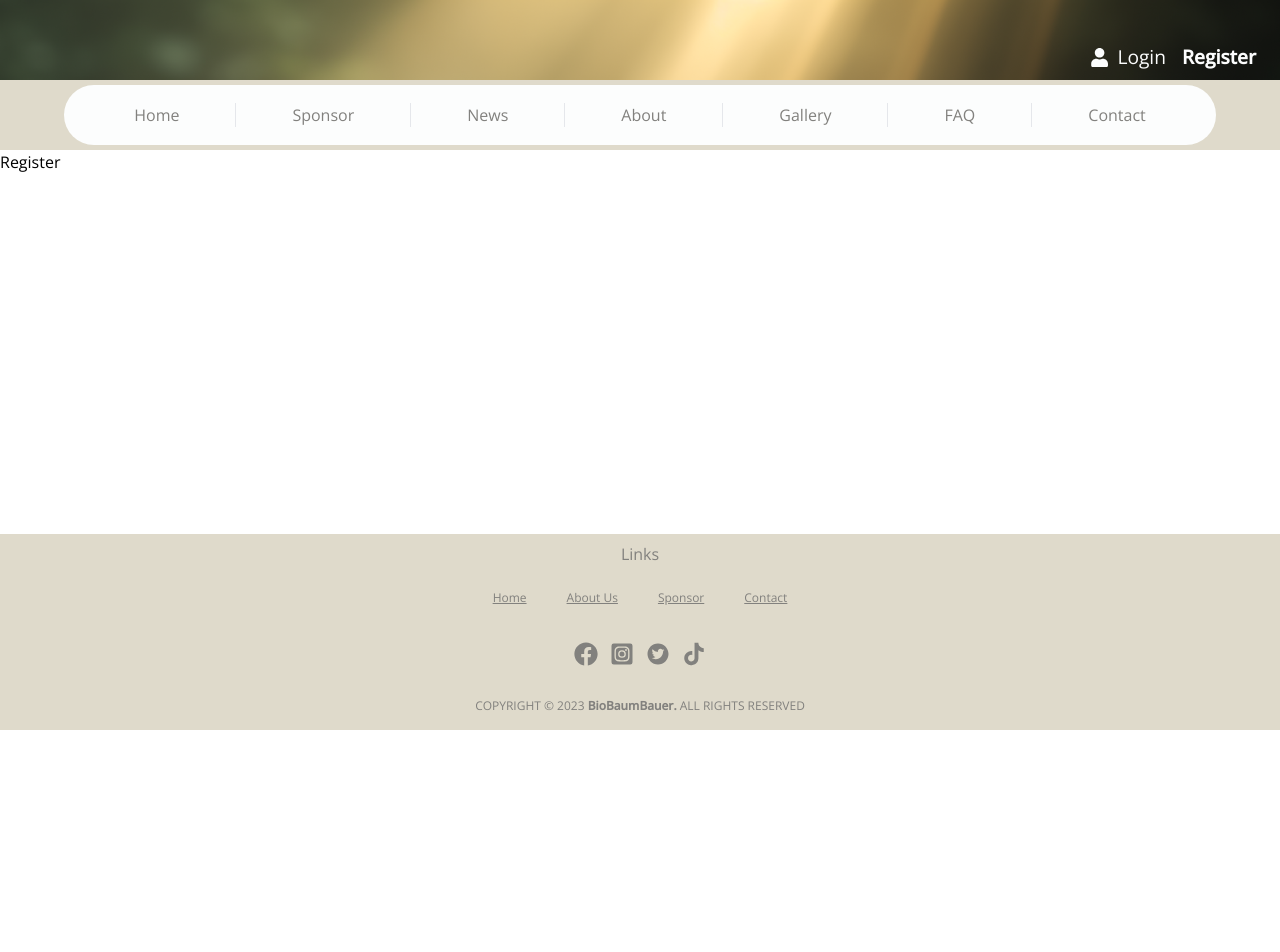
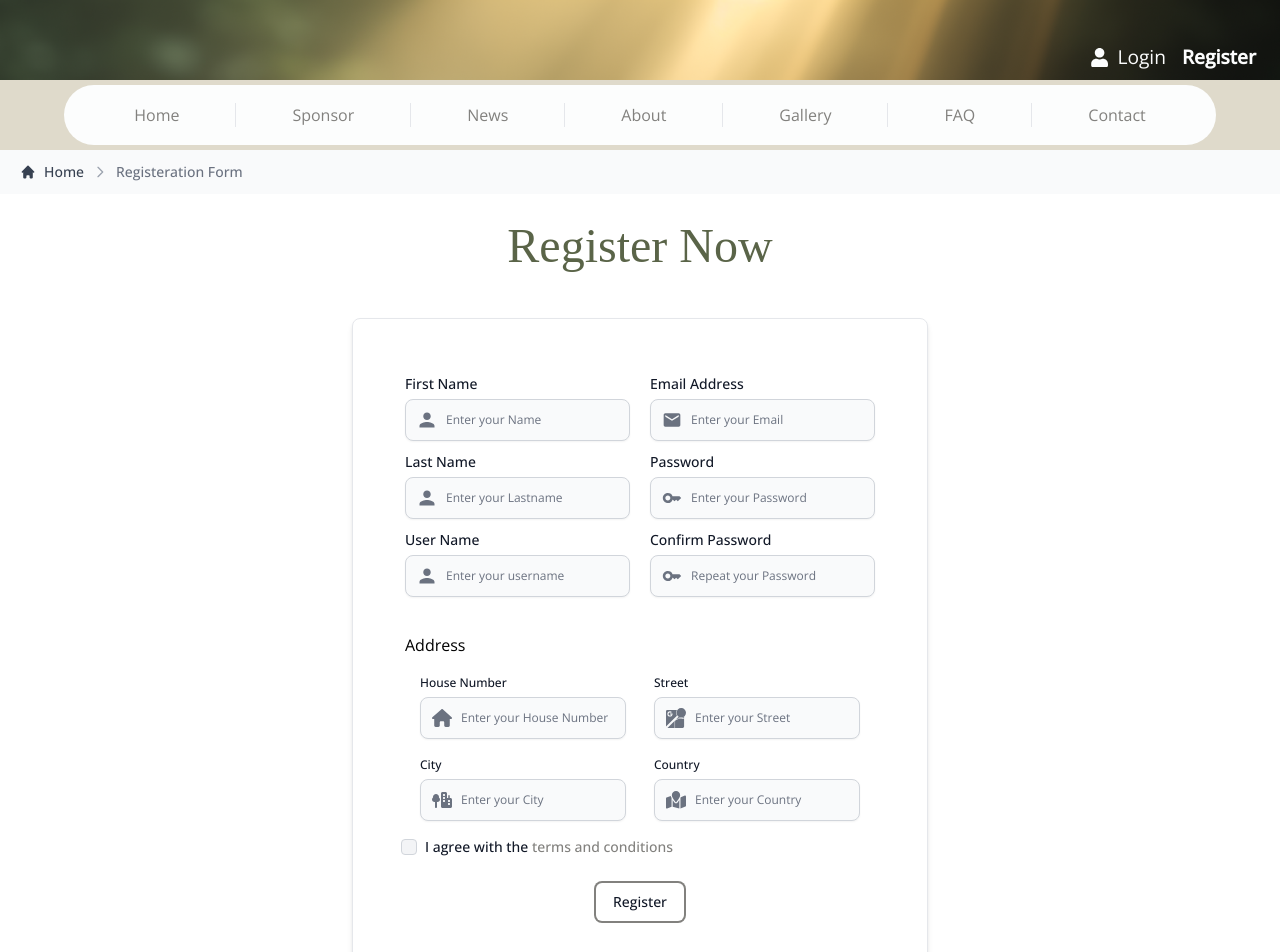
Before and after one commit to solawi-projects/baum-bauer-frontend, a React (Vite) app: page /register in a window 1280 px wide. Shown: the top 952 px of the page. Before the commit the page ends 800 px from the top, so only its background shows below. Built offline with nearby package versions, Linux system fonts and the light colour scheme; a web font is replaced by a local one.

Commit message:
registration page is done(bugs will be fixed)

```diff
--- a/src/pages/News.jsx
+++ b/src/pages/News.jsx
@@ -26,7 +26,7 @@ const News = () => {
           <div className=" flex flex-wrap justify-center gap-5 pl-2 pr-2 pb-5">
             {/* the first card */}
 
-            <div className=" max-w-xs bg-white border border-gray-200 rounded-lg shadow dark:bg-gray-800 dark:border-gray-700 bg-white-color shadow-md hover:shadow-lg hover:rounded-lg">
+            <div className=" max-w-xs bg-white border border-gray-200 rounded-lg shadow dark:bg-gray-800 dark:border-gray-700 bg-white-color hover:shadow-lg hover:rounded-lg">
               <a href="#">
                 <img
                   className="rounded-t-lg"
--- a/src/pages/Register.jsx
+++ b/src/pages/Register.jsx
@@ -1,4 +1,255 @@
+
+import {
+  Breadcrumb,
+  Label,
+  TextInput,
+  Checkbox,
+  Button,
+
+} from "flowbite-react";
+import { HiHome } from "react-icons/hi";
+import { MdEmail } from "react-icons/md";
+import { IoMdPerson } from "react-icons/io";
+import { MdOutlineKey } from "react-icons/md";
+import { FaMapLocation } from "react-icons/fa6";
+import { FaTreeCity } from "react-icons/fa6";
+import { SiGooglestreetview } from "react-icons/si";
+import { FaHouse } from "react-icons/fa6";
+
+import { Link } from "react-router-dom";
 const Register = () => {
-  return <div>Register</div>;
+  return (
+    <>
+      <Breadcrumb
+        aria-label=""
+        className="bg-gray-50 px-5 py-3 dark:bg-gray-800"
+      >
+        <Breadcrumb.Item href="/" icon={HiHome}>
+          Home
+        </Breadcrumb.Item>
+        <Breadcrumb.Item>Registeration Form</Breadcrumb.Item>
+      </Breadcrumb>
+      <h2 className="text-5xl flex justify-center p-2 mt-5">Register Now</h2>
+
+      {/* registration form */}
+
+      <section className="flex justify-center m-10">
+        <form className="max-w-xl w-full px-6 py-6 border rounded-lg shadow-md  ">
+          <div className="grid grid-cols-1 sm:grid-cols-2 gap-5 p-7">
+            <div>{/* first,last and username fields container */}
+              {/*first name field  */}
+              <div className="mb-2">
+                <div className="mb-1 block">
+                  <Label htmlFor="firstname" value="First Name" />
+                </div>
+                <TextInput
+                  aria-label="Type your first name here"
+                  id="firstname"
+                  type="text"
+                  icon={IoMdPerson}
+                  placeholder="Enter your Name"
+                  required
+                  shadow
+                  style={{fontSize:12}}
+                />
+              </div>
+
+              {/* last name field */}
+              <div className="mb-2">
+                <div className="mb-1 block">
+                  <Label htmlFor="lastname" value="Last Name" />
+                </div>
+                <TextInput
+                  aria-label="Type your last name here"
+                  id="lastname"
+                  type="text"
+                  icon={IoMdPerson}
+                  placeholder="Enter your Lastname"
+                  required
+                  shadow
+                  style={{fontSize:12}}
+                />
+              </div>
+
+              {/* username field */}
+              <div className="mb-2">
+                <div className="mb-1 block">
+                  <Label htmlFor="username" value="User Name" />
+                </div>
+                <TextInput
+                  aria-label="Enter an Username"
+                  id="username"
+                  type="text"
+                  icon={IoMdPerson}
+                  placeholder="Enter your username"
+                  required
+                  shadow
+                  style={{fontSize:12}}
+                />
+              </div>
+            </div>
+
+            <div>    {/* email field */}
+
+              <div className="mb-2">
+                <div className="mb-1 block">
+                  <Label htmlFor="emailAddress" value="Email Address" />
+                </div>
+                <TextInput
+                  aria-label="Type here your email address"
+                  id="emailAddress"
+                  icon={MdEmail}
+                  type="email"
+                  placeholder="Enter your Email"
+                  required
+                  shadow
+                  style={{fontSize:12}}
+                />
+              </div>
+
+              {/* password field */}
+              <div className="mb-2">
+                <div className="mb-1 block">
+                  <Label htmlFor="password" value="Password" />
+                </div>
+                <TextInput
+                  aria-label=""
+                  id="password"
+                  icon={MdOutlineKey}
+                  type="password"
+                  placeholder="Enter your Password"
+                  required
+                  shadow
+                  style={{fontSize:12}}
+                />
+              </div>
+
+              {/* confirm password field */}
+              <div className="mb-2">
+                <div className="mb-1 block">
+                  <Label htmlFor="passwordC" value="Confirm Password" />
+                </div>
+                <TextInput
+                  aria-label="the password should match"
+                  id="password"
+                  icon={MdOutlineKey}
+                  type="password"
+                  placeholder="Repeat your Password"
+                  required
+                  shadow
+                  style={{fontSize:12}}
+
+                />
+              </div>
+            </div>
+          </div>
+
+          {/* address fields */}
+          <p className="ml-7">Address</p>
+          <div className=" flex flex-col items-center">
+            <div className=" flex flex-col sm:flex-row gap-7 mt-3">{/* house number and street container */}
+              {/* house number field */}
+              <div>
+                <div className="mb-1 block">
+                  <Label htmlFor="houseNumber" className="text-xs" value="House Number" />
+                </div>
+                <TextInput
+                style={{fontSize:12}}
+                  aria-label=""
+                  id="houseNumber"
+                  type="text"
+                  icon={FaHouse}
+                  placeholder="Enter your House Number"
+                  required
+                  shadow
+
+
+                />
+              </div>
+
+              <div>   {/* street field */}
+
+                <div className="mb-1">
+                  <Label htmlFor="street" className="text-xs" value="Street" />
+                </div>
+                <TextInput
+                  aria-label=""
+                  id="street"
+                  type="text"
+                  icon={SiGooglestreetview}
+                  placeholder="Enter your Street"
+                  required
+                  shadow
+                  style={{fontSize:12}}
+                />
+              </div>
+            </div>
+
+            <div className="flex flex-col sm:flex-row gap-7 mt-3 mb-2">   {/* city and country container */}
+
+              <div> {/* city field */}
+                <div className="mb-1">
+
+                  <Label htmlFor="city" className="text-xs"  value="City" />
+                </div>
+                <TextInput
+                  aria-label=""
+                  id="city"
+                  type="text"
+                  icon={FaTreeCity}
+                  placeholder="Enter your City"
+                  required
+                  shadow
+                  style={{fontSize:12}}
+                  className="text-base"
+                />
+              </div>
+              <div>  {/* coutry field */}
+                <div className="mb-1">
+
+                  <Label htmlFor="country" className="text-xs" value="Country" />
+                </div>
+                <TextInput
+                  aria-label=""
+                  id="country"
+                  type="text"
+                  icon={FaMapLocation }
+                  placeholder="Enter your Country"
+                  required
+                  shadow
+                  style={{fontSize:12}}
+                />
+              </div>
+            </div>
+          </div>
+          <div>
+            {/* terms an conditions */}
+            <div className="flex items-center gap-2 ml-6 mt-2 mb-2">
+              <Checkbox id="agree" />
+              <Label htmlFor="agree" className="flex">
+                I agree with the&nbsp;
+                <Link
+                  href="#"
+                  className="text-font-family-color hover:underline hover"
+                >
+                  terms and conditions
+                </Link>
+              </Label>
+            </div>
+            <div className="flex justify-center mt-6">
+              <Button
+                outline
+                gradientDuoTone="whiteToOrange"
+                className="mb-5  bg-font-family-color  hover:bg-bg-header-footer hover:text-white-color hover:border-white-color"
+                type="submit"
+              >
+                Register
+              </Button>
+            </div>
+          </div>
+        </form>
+      </section>
+    </>
+  );
 };
 export default Register;
```
Also changed, not shown: src/index.css (line endings or trailing spaces).
